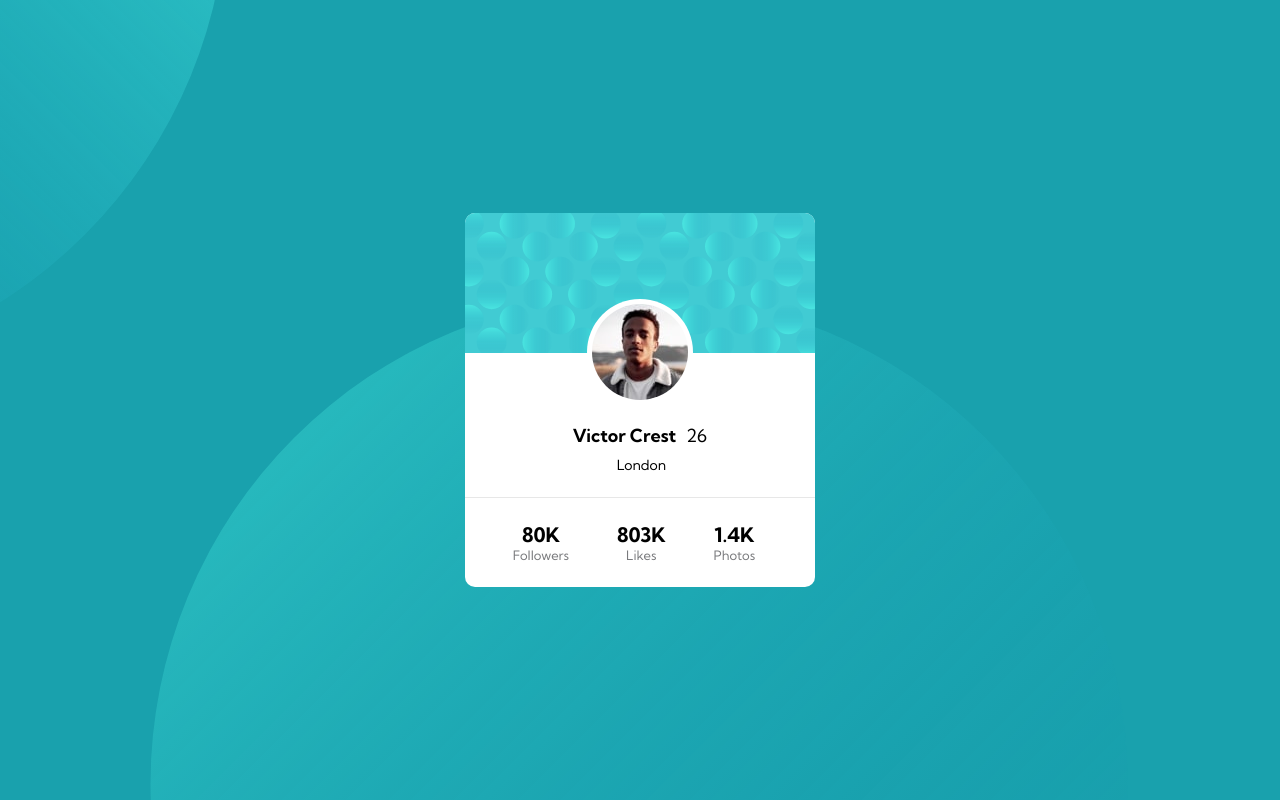
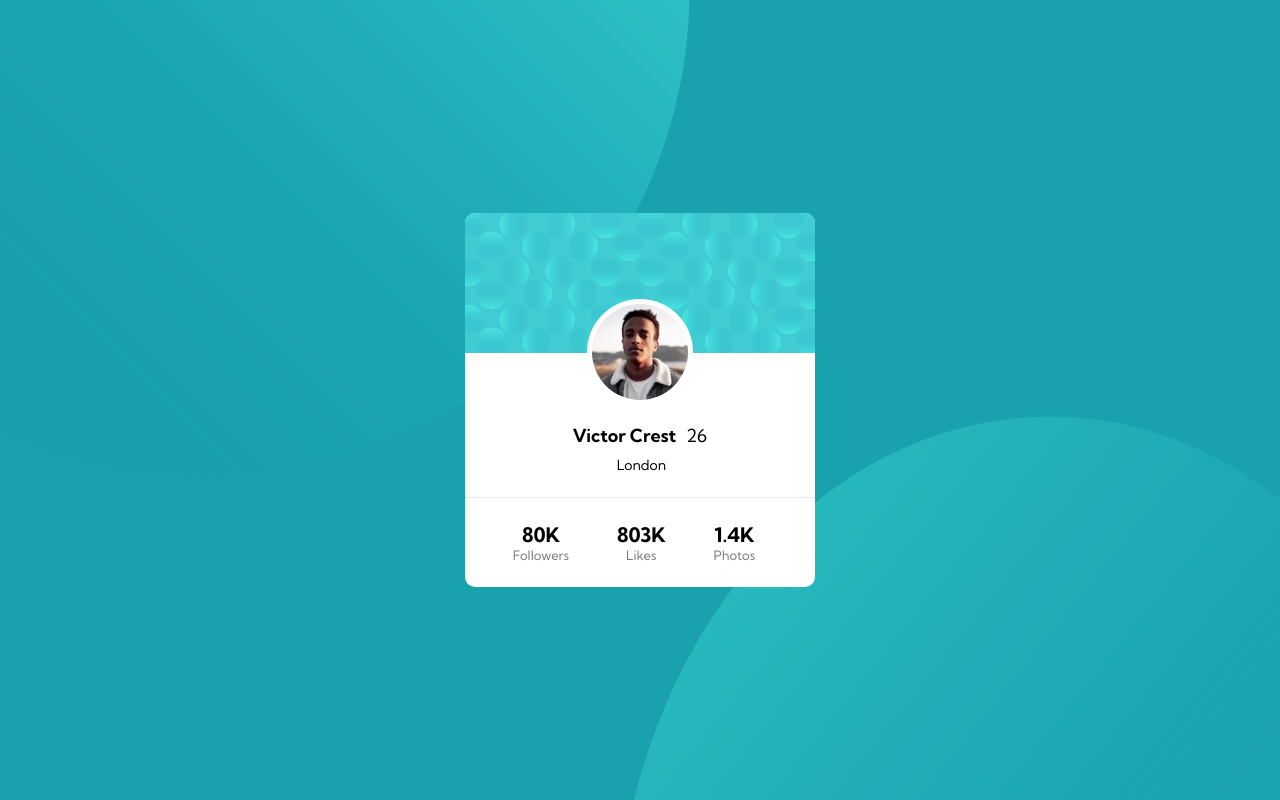
Before and after one commit to JCDMeira/Profile-card-component, a React (Create React App) app: page / in a window 1280 px wide. Built offline with nearby package versions, Linux system fonts and the light colour scheme.

Commit message:
Uppdate: backgroud size for desktop device

```diff
--- a/src/App.css
+++ b/src/App.css
@@ -33,3 +33,28 @@ html {
   top: 294px;
   z-index: 1;
 }
+
+@media (min-width: 1200px) {
+  #top {
+    position: fixed;
+    width: 978px;
+    height: 978px;
+    /* left: -273px; */
+    left: -288px;
+    /* top: -530px; */
+    top: -500px;
+  }
+
+  #bottom {
+    position: fixed;
+    /* width: 978px;
+    height: 978px; */
+    width: 67.9166vw;
+    height: 135.833vh;
+    /* left: 692px;
+    top: 370px; */
+    left: 48vw;
+    top: 52vh;
+    z-index: 1;
+  }
+}
```
